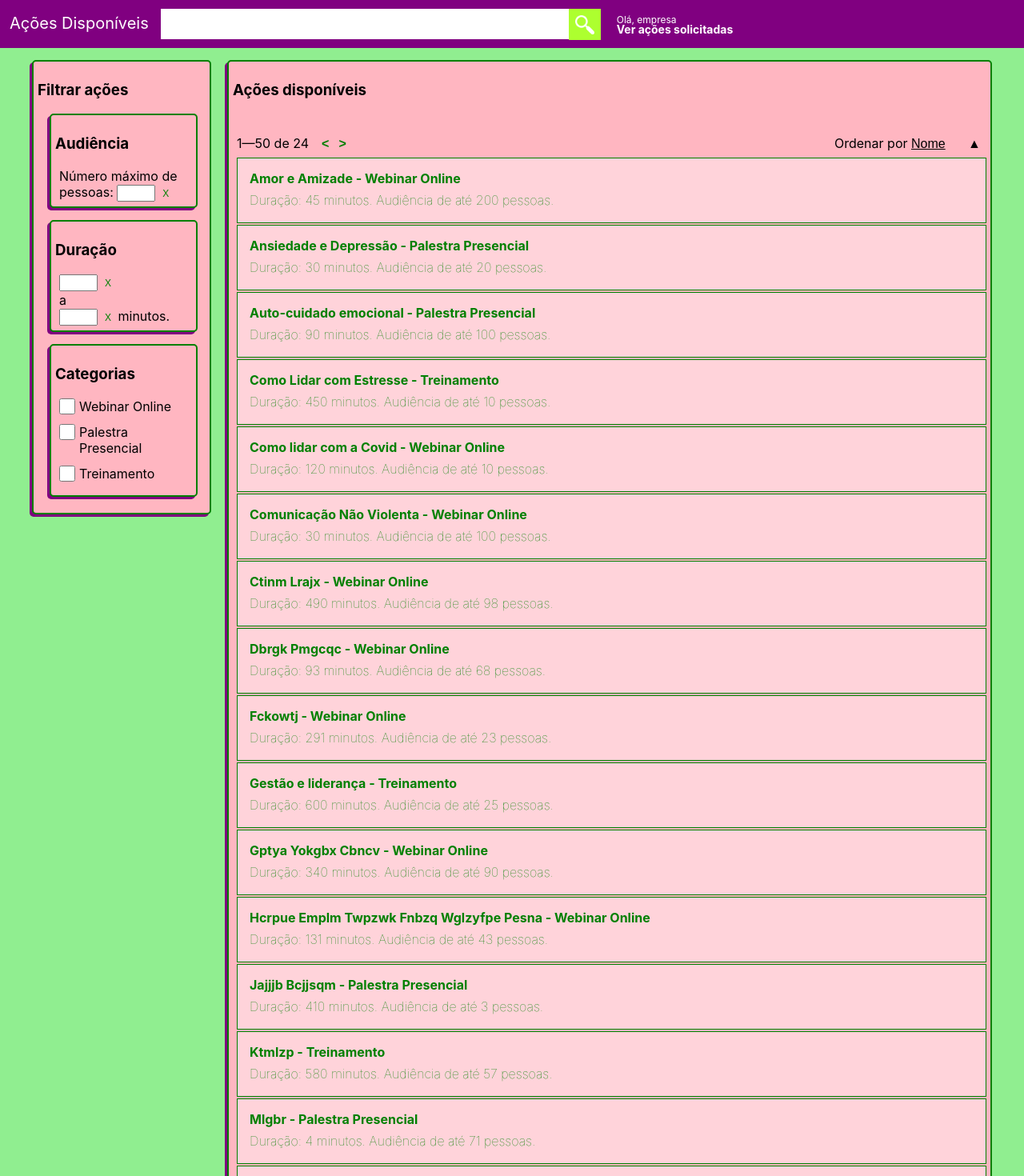
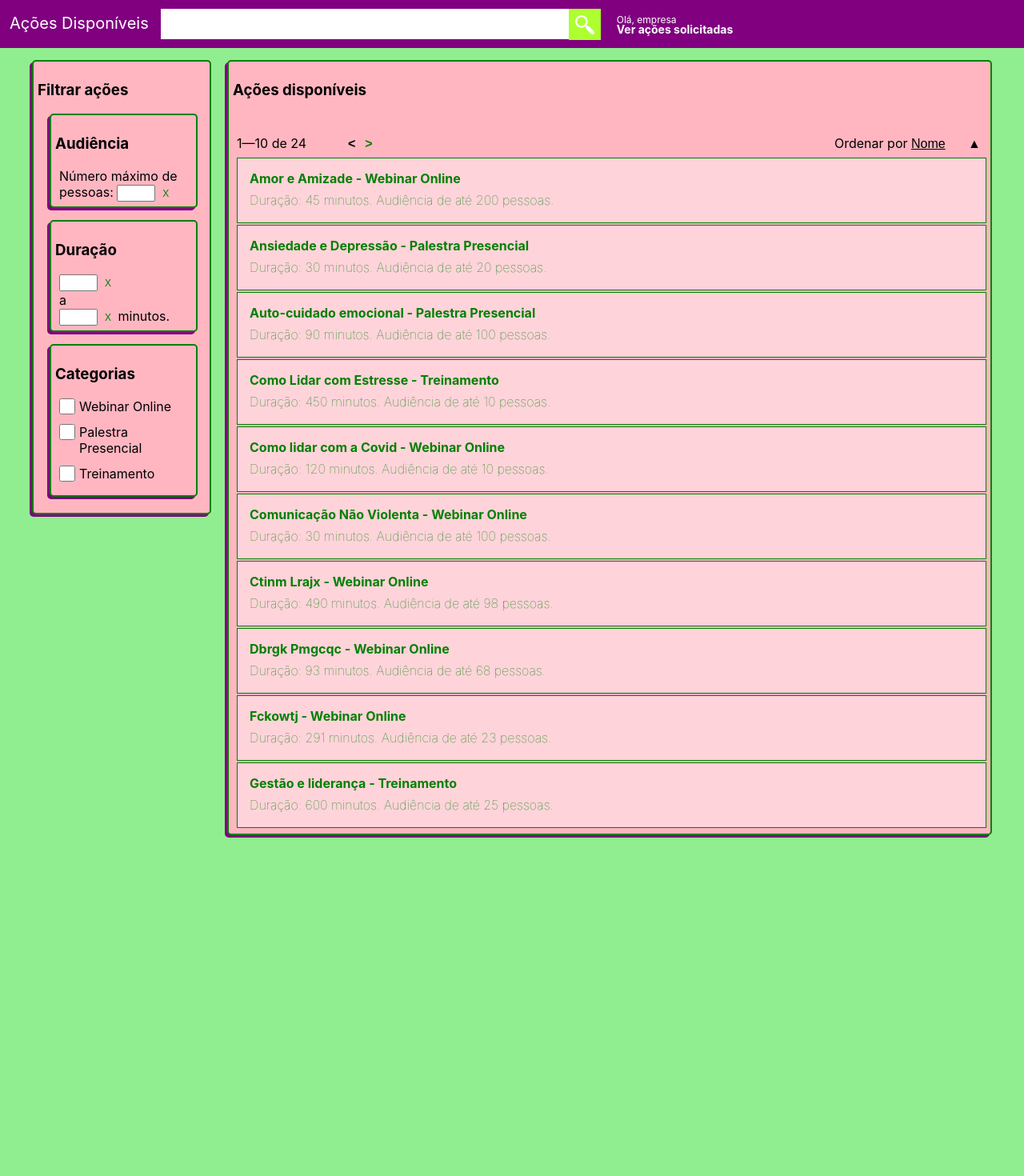
Before and after one commit to pedroqueiroga/moodar-selecao, a React (Create React App) app: page /search in a window 1280 px wide. Shown: the top 1470 px of the page at 80% size. After the commit the page ends 1059 px from the top, so only its background shows below. Built offline with nearby package versions, Linux system fonts and the light colour scheme.

Commit message:
Implements pagination!!!

```diff
--- a/src/components/ActionList/Header/Header.module.css
+++ b/src/components/ActionList/Header/Header.module.css
@@ -16,6 +16,7 @@
 .left > span {
     float: left;
     margin-right: 10px;
+    min-width: 123px;
 }
 
 .right {
@@ -27,3 +28,10 @@
     font-size: inherit;
     font-weight: bold;
 }
+
+
+.button:disabled {
+    color: black;
+    background-color: transparent!important;
+    cursor: default;
+}
--- a/src/components/ActionList/Header/index.tsx
+++ b/src/components/ActionList/Header/index.tsx
@@ -35,10 +35,11 @@ function Header({
                     <input
                         className={classNames(
                             buttonStyle.button,
-                            styles.button
+                            styles.button,
                         )}
                         type="button"
                         value="<"
+                        disabled={initialIndex === 1}
                         onClick={prevPageCallBack}
                     />
                     <input
@@ -48,6 +49,7 @@ function Header({
                         )}
                         type="button"
                         value=">"
+                        disabled={endIndex === listLength}
                         onClick={nextPageCallBack}
                     />
                 </div>
--- a/src/components/Profile/index.tsx
+++ b/src/components/Profile/index.tsx
@@ -1,4 +1,4 @@
-import React, { useReducer } from 'react';
+import React, { useReducer, useState, useEffect } from 'react';
 
 import { List } from 'immutable';
 
@@ -9,6 +9,7 @@ import styles from './Profile.module.css';
 import Box from '../Box';
 import OrderBy, { OrderByReducer, TOrderByReducerState } from '../ActionList/OrderBy';
 import Header from '../ActionList/Header';
+import ActionModel from '../../models/ActionModel';
 
 function Profile() {
     const [state] = useGlobalState();
@@ -18,13 +19,28 @@ function Profile() {
         reverse: false,
     };
 
+    const [initialIndex, setInitialIndex] = useState(1);
+    const [endIndex, setEndIndex] = useState(NaN);
+
+    const [resultState, setResultState] = useState({
+        result: List<ActionModel>(),
+        nEntries: NaN,
+    });
+
     const [sortState, dispatch] = useReducer(OrderByReducer, initialState);
 
-    const actions = fetchActionsByIds(
-        state.actions,
-        sortState.sortAttr,
-        sortState.reverse
-    );
+    useEffect(() => {
+        console.log('state, sortState or queries changed');
+        const { result, nEntries } = fetchActionsByIds(
+            state.actions,
+            sortState.sortAttr,
+            sortState.reverse,
+            initialIndex - 1,
+            initialIndex + (resultsPerPage - 1),
+        );
+        setResultState({ result, nEntries });
+        setEndIndex(initialIndex + result.size - 1);
+    }, [state, sortState, initialIndex]);
 
     const orderByComponent = (
         <OrderBy
@@ -39,6 +55,10 @@ function Profile() {
         />
     );
 
+    const { result: actions, nEntries } = resultState;
+
+    const resultsPerPage = 10;
+
     return (
         <div className={styles.main}>
             <h2>Olá, empresa.</h2>
@@ -46,11 +66,15 @@ function Profile() {
                 {actions.size > 0 ?
                     (<div>
                         <Header
-                            initialIndex={1}
-                            endIndex={50}
-                            listLength={actions.size}
-                            prevPageCallBack={() => console.log('hi')}
-                            nextPageCallBack={() => console.log('hi')}
+                            initialIndex={initialIndex}
+                            endIndex={endIndex}
+                            listLength={nEntries}
+                            prevPageCallBack={() =>
+                                setInitialIndex(initialIndex - resultsPerPage)
+                            }
+                            nextPageCallBack={() =>
+                                setInitialIndex(initialIndex + resultsPerPage)
+                            }
                             orderBy={orderByComponent}
                         />
                         < ActionList actions={actions} />
--- a/src/components/SearchPage/index.tsx
+++ b/src/components/SearchPage/index.tsx
@@ -1,5 +1,5 @@
-import React, { useReducer, useEffect } from 'react';
-import { Link, useLocation } from 'react-router-dom';
+import React, { useReducer, useEffect, useState } from 'react';
+import { Link } from 'react-router-dom';
 
 import { Set, List } from 'immutable';
 
@@ -11,12 +11,19 @@ import Box from '../Box';
 import styles from './SearchPage.module.css';
 import OrderBy, { OrderByReducer } from '../ActionList/OrderBy';
 import Header from '../ActionList/Header';
+import ActionModel from '../../models/ActionModel';
 
-function useQuery() {
-    return new URLSearchParams(useLocation().search);
-}
+function SearchPage({ location }: { location: any }) {
+    const [initialIndex, setInitialIndex] = useState(1);
+    const [endIndex, setEndIndex] = useState(NaN);
 
-function SearchPage() {
+    const [resultState, setResultState] = useState({
+        result: List<ActionModel>(),
+        nEntries: NaN,
+    });
+
+    const [queries, setQueries] = useState(Set<string>());
+
     const initialState: TFilterState = {
         capacity: undefined,
         duration: undefined,
@@ -33,15 +40,23 @@ function SearchPage() {
     );
 
     useEffect(() => {
-        console.log('queries', queries);
         console.log('state', state);
     })
 
-    const queries = Set(useQuery().get("q")?.trim().replace(/ +/g, ' ')
+    useEffect(() => {
+        const loc = location.search.slice(location.search.indexOf('q=') + 2);
+        const cleanLoc = loc?.trim().replace(/ +/g, ' ');
+        setQueries(
+            Set(cleanLoc
                 .split(' ')
-        .filter(query => query.length > 0) || []);
+                .filter((query: []) => query.length > 0) || [])
+        );
+    }, [location]);
 
-    const actions = fetchActionsByAttrs(
+    useEffect(() => {
+        console.log('state, sortState or queries changed');
+        console.log(state, sortState, queries);
+        const { result, nEntries } = fetchActionsByAttrs(
             queries,
             state.categories,
             state.capacity,
@@ -49,7 +64,18 @@ function SearchPage() {
             state.duration?.max,
             sortState.sortAttr,
             sortState.reverse,
+            initialIndex - 1,
+            initialIndex + (resultsPerPage - 1),
         );
+        setResultState({ result, nEntries });
+        setEndIndex(initialIndex + result.size - 1);
+    }, [state, sortState, queries, initialIndex]);
+
+    useEffect(() => {
+        console.log('component did mount');
+    }, []);
+
+    const { result: actions, nEntries } = resultState;
 
     const noResult = queries.size > 0 ? ` para: ${queries?.join(' ')}` : '';
 
@@ -80,6 +106,8 @@ function SearchPage() {
             <p>Tente remover filtros ou buscar outros termos.</p> :
             null
     );
+
+    const resultsPerPage = 10;
 
     const orderByComponent = (
         <OrderBy
@@ -116,11 +144,15 @@ function SearchPage() {
                         (
                             <div>
                                 <Header
-                                    initialIndex={1}
-                                    endIndex={50}
-                                    listLength={actions.size}
-                                    prevPageCallBack={() => console.log('hi')}
-                                    nextPageCallBack={() => console.log('hi')}
+                                    initialIndex={initialIndex}
+                                    endIndex={endIndex}
+                                    listLength={nEntries}
+                                    prevPageCallBack={() =>
+                                        setInitialIndex(initialIndex - resultsPerPage)
+                                    }
+                                    nextPageCallBack={() =>
+                                        setInitialIndex(initialIndex + resultsPerPage)
+                                    }
                                     orderBy={orderByComponent}
                                 />
                                 <ActionList actions={actions} />
--- a/src/services/api.ts
+++ b/src/services/api.ts
@@ -10,6 +10,11 @@ function normalizeString(str: string) {
         .toUpperCase();
 }
 
+type TFetchResult = {
+    result: List<ActionModel>,
+    nEntries: number,
+};
+
 export function fetchActionsByAttrs(
     titlesCategories: Set<string> = Set(),
     mustHaveCats: Set<string> = Set(),
@@ -18,7 +23,9 @@ export function fetchActionsByAttrs(
     maximumDuration: number = NaN,
     sortBy?: string,
     reverse: boolean = false,
-): List<ActionModel> {
+    initialIndex?: number,
+    endIndex?: number,
+): TFetchResult {
     const cleanTcs = titlesCategories.map(tc => normalizeString(tc));
     const cleanMHC = mustHaveCats.map(cat => normalizeString(cat));
     const filteredActions = allActions.filter(action => {
@@ -41,21 +48,30 @@ export function fetchActionsByAttrs(
             inDurationRange;
     });
 
-    return sortBy ?
+    const allHits = sortBy ?
         sortActions(filteredActions, sortBy, reverse) :
         filteredActions;
+
+    const result = allHits.slice(initialIndex, endIndex);
+
+    return { result, nEntries: allHits.size };
 }
 
 export function fetchActionsByIds(
     ids: Set<number>,
     sortBy?: string,
     reverse: boolean = false,
-): List<ActionModel> {
+    initialIndex?: number,
+    endIndex?: number,
+): TFetchResult {
     const filteredActions = allActions.filter(action => ids.includes(action.id));
 
-    return sortBy ?
+    const allHits = sortBy ?
         sortActions(filteredActions, sortBy, reverse) :
         filteredActions;
+    const result = allHits.slice(initialIndex, endIndex);
+
+    return { result, nEntries: allHits.size }
 }
 
 export function fetchActionById(id: number): ActionModel {
```
Also changed, not shown: 1 other file (tests, documents, lock files or other folders). Lines whose indentation alone changed are shown as unchanged.
